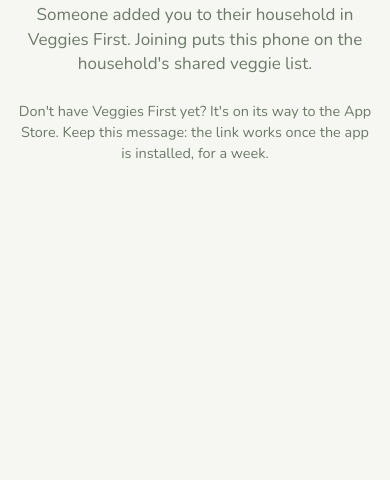
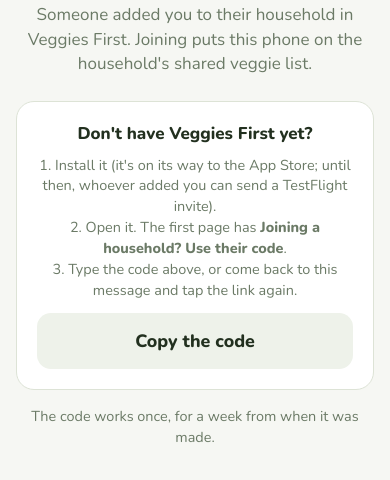
Before and after one commit to matthewsb419/veggies-review, a plain HTML site: page join.html in a window 390 px wide. Shown: the part 140-620 px from the top of the page. Drawn offline with nearby package versions, Linux system fonts and the light colour scheme.

Commit message:
Join page: what to do on a phone that doesn't have the app yet, and a Copy the code button
Co-Authored-By: Claude Fable 5.2 <noreply@anthropic.com>
Claude-Session: https://claude.ai/code/session_01D9gVzUFqd9cqMQ3NzGU7gn

```diff
--- a/join.html
+++ b/join.html
@@ -40,6 +40,7 @@ h1 { font-size: 1.5rem; font-weight: 800; margin: 12px 0 6px; letter-spacing: -0
 .hint { color: var(--muted); font-size: 0.92rem; margin: 10px 0 0; }
 .small { color: var(--muted); font-size: 0.85rem; }
 #missing { display: none; }
+[hidden] { display: none !important; }
 </style>
 </head>
 <body>
@@ -60,7 +61,15 @@ h1 { font-size: 1.5rem; font-weight: 800; margin: 12px 0 6px; letter-spacing: -0
     <p>This link is missing its code. Ask whoever sent it to make a new one in Veggies First (Setup → Household → Add a member).</p>
   </div>
 
-  <p class="small">Don't have Veggies First yet? It's on its way to the App Store. Keep this message: the link works once the app is installed, for a week.</p>
+  <div class="card">
+    <p style="margin:0 0 8px;font-weight:800">Don't have Veggies First yet?</p>
+    <p class="small" style="margin:0 0 12px">1. Install it (it's on its way to the App Store; until then, whoever added you can send a TestFlight invite).<br>
+    2. Open it. The first page has <b>Joining a household? Use their code</b>.<br>
+    3. Type the code above, or come back to this message and tap the link again.</p>
+    <button class="button" id="copy" type="button" style="background:var(--soft);color:var(--fg)">Copy the code</button>
+    <p class="small" id="copied" style="margin:8px 0 0" hidden>Copied. Paste it into the app's code box.</p>
+  </div>
+  <p class="small">The code works once, for a week from when it was made.</p>
 </main>
 <script>
 (function () {
@@ -72,6 +81,10 @@ h1 { font-size: 1.5rem; font-weight: 800; margin: 12px 0 6px; letter-spacing: -0
   if (!ok) return;
   document.getElementById("code").textContent = code;
   document.getElementById("open").href = "veggiesfirst://household/" + code;
+  document.getElementById("copy").addEventListener("click", function () {
+    var done = function () { document.getElementById("copied").hidden = false; };
+    if (navigator.clipboard && navigator.clipboard.writeText) navigator.clipboard.writeText(code).then(done, done); else done();
+  });
 })();
 </script>
 </body>
```
